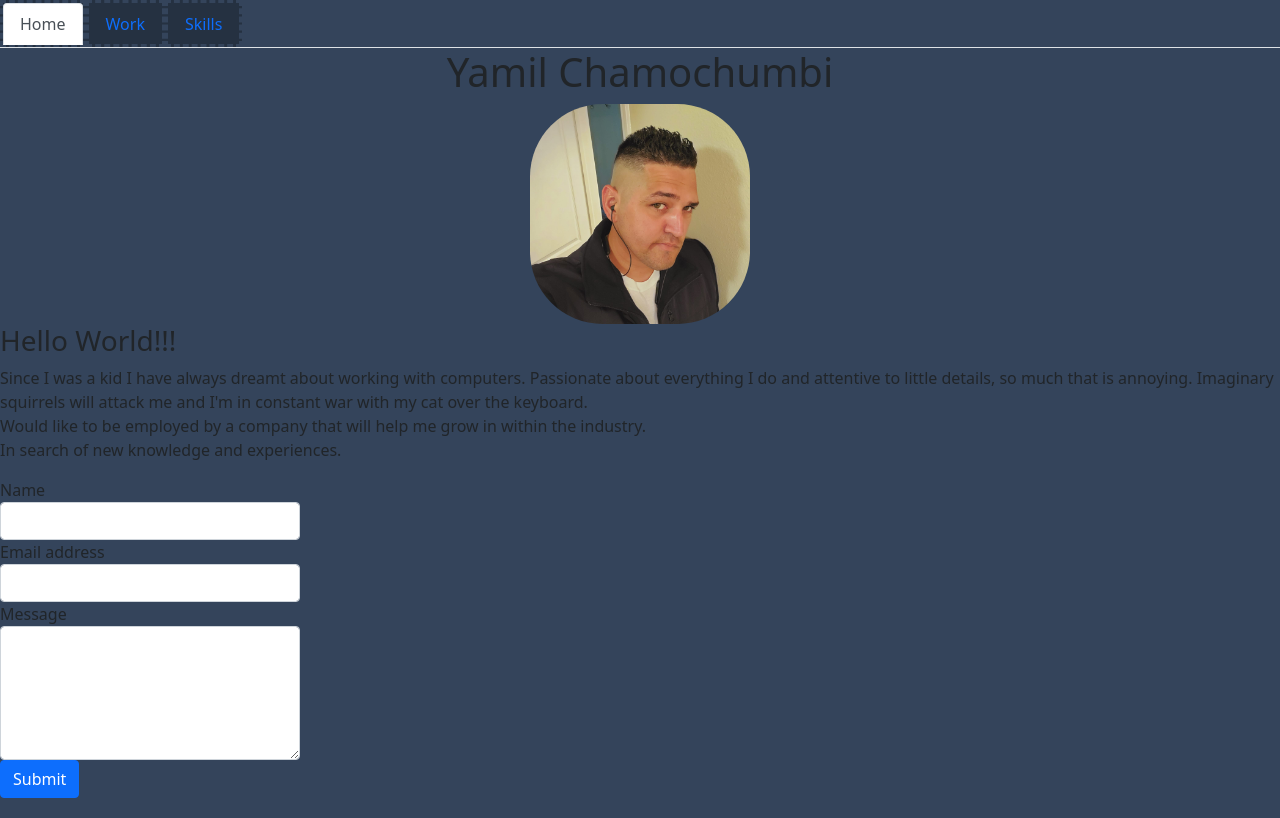
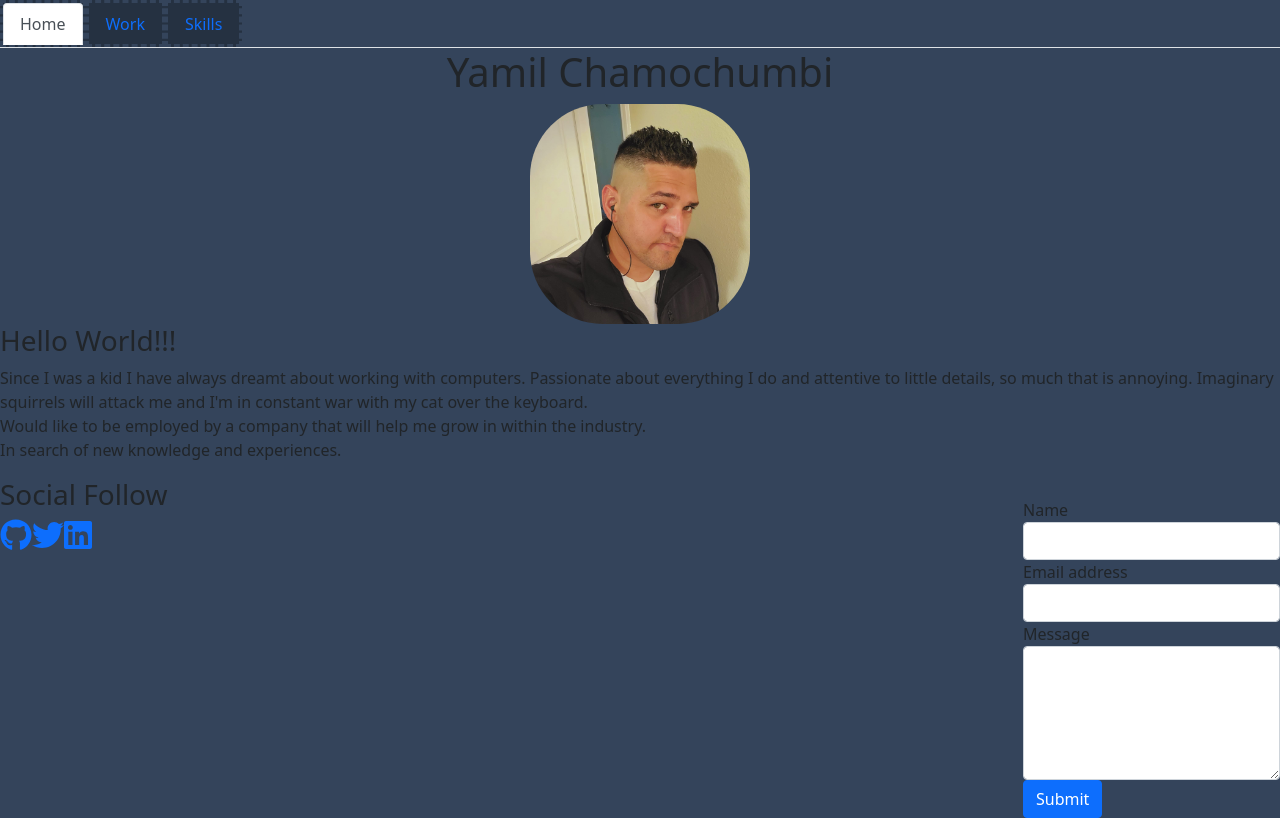
Before and after one commit to YamCham0/Homework-20, a React (Create React App) app: page / in a window 1280 px wide. Built offline with nearby package versions, Linux system fonts and the light colour scheme.

Commit message:
footer icons

```diff
--- a/src/App.js
+++ b/src/App.js
@@ -2,7 +2,7 @@ import React from "react";
 import ReactDOM from "react-dom";
 import PortfolioContainer from "./components/PortfolioContainer";
 import Contact from "./components/pages/Contact";
-
+import Footer from "./components/pages/Footer";
 
 
 
@@ -13,6 +13,7 @@ const App = () =>
 <div>
 <PortfolioContainer />
 <Contact/>
+<Footer/>
 </div>
 
 // TODO Footer with Social Media Icon Links
--- a/src/components/pages/Contact.css
+++ b/src/components/pages/Contact.css
@@ -1,6 +1,10 @@
 #contact-form {
+    margin-top: 20px;
+    /* position: absolute; */
+    float:right;
     max-width: 300px;
     max-height: 300px;
+
 };
 
 #theForm {
--- a/src/components/pages/Footer.js
+++ b/src/components/pages/Footer.js
@@ -1,13 +1,29 @@
-// import React from 'react'
-// import { FontAwesomeIcon } from '@fortawesome/react-fontawesome'
+import React from "react";
+import { FontAwesomeIcon } from "@fortawesome/react-fontawesome";
+import {
+    faGithub,
+    faLinkedin,
+    faTwitter,
+    } from "@fortawesome/free-brands-svg-icons";
 
-// export const Footer = () => (
-// <div>
-//     <FontAwesomeIcon icon={['fab', 'apple']} />
-//     <FontAwesomeIcon icon={['fab', 'microsoft']} />
-//     <FontAwesomeIcon icon={['fab', 'google']} />
 
-//     <FontAwesomeIcon icon="check-square" />
-//     With Coffee Checked, these companies always know their coffee is hot and ready!
-// </div>
-// );
+
+export default function Footer() {
+  return (
+    <div class="social-container">
+      <h3>Social Follow</h3>
+      <a href="https://www.youtube.com/c/jamesqquick"
+        className="Github">
+        <FontAwesomeIcon icon={faGithub} size="2x" />
+      </a>
+      <a href=""
+        className="Twitter">
+        <FontAwesomeIcon icon={faTwitter} size="2x" />
+      </a>
+      <a href=""
+        className="LinkedIn">
+        <FontAwesomeIcon icon={faLinkedin} size="2x" />
+      </a>
+    </div>
+  );
+}
```
Also changed, not shown: src/components/pages/Home.js (+0 -11 lines).
